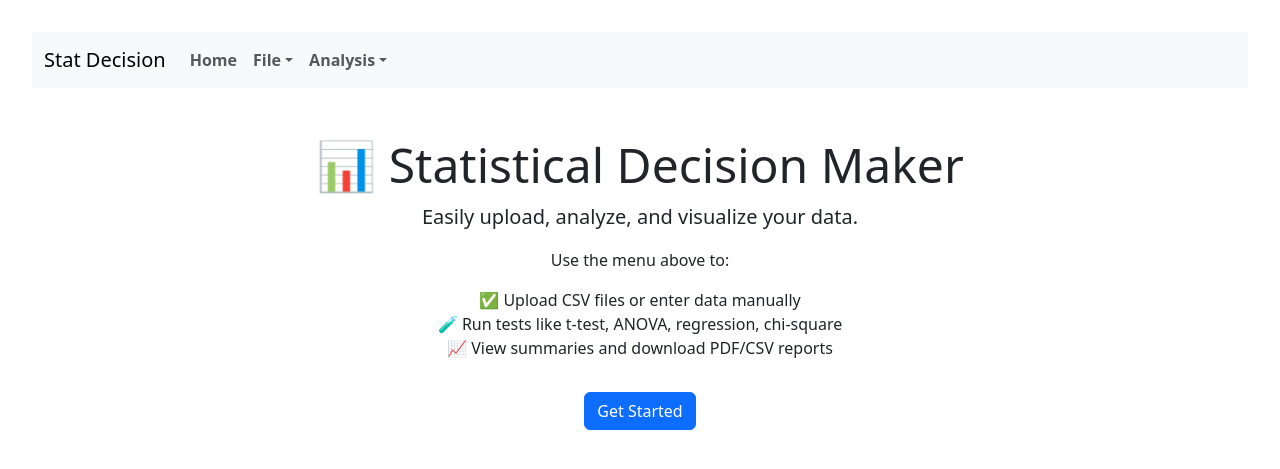
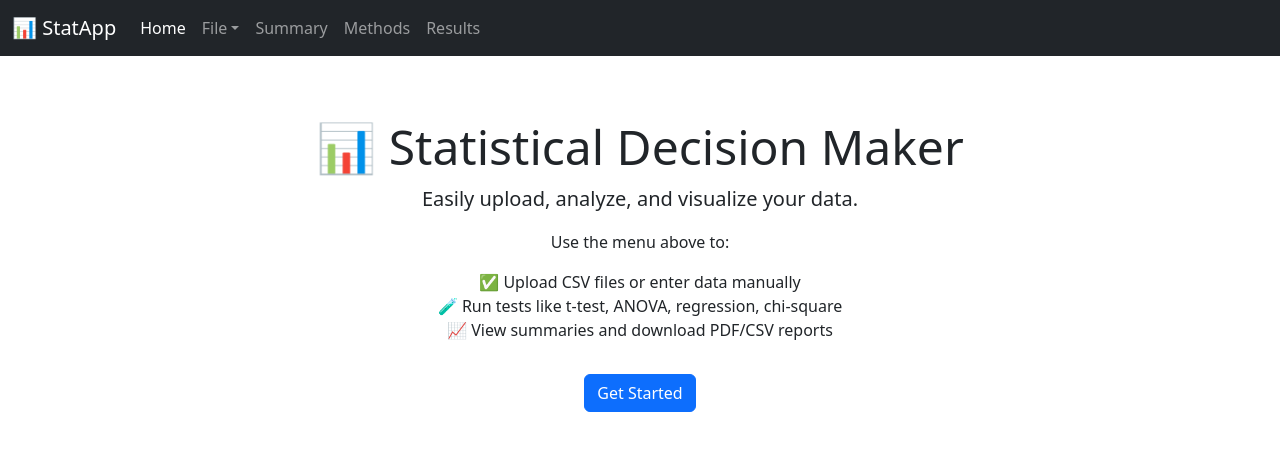
Before and after one commit to Kidanedg/stat-decision-maker, a Flask app: page / in a window 1280 px wide. Shown: the top 469 px of the page. Run offline with Flask 3, Linux system fonts and the light colour scheme.

Commit message:
Update layout.html

```diff
--- a/templates/layout.html
+++ b/templates/layout.html
@@ -1,46 +1,52 @@
 <!DOCTYPE html>
 <html lang="en">
 <head>
-  <meta charset="UTF-8">
+  <meta charset="UTF-8" />
+  <meta name="viewport" content="width=device-width, initial-scale=1" />
   <title>Statistical Decision Maker</title>
-  <link rel="stylesheet" href="https://cdn.jsdelivr.net/npm/bootstrap@5.3.0/dist/css/bootstrap.min.css">
+  <link href="https://cdn.jsdelivr.net/npm/bootstrap@5.3.0/dist/css/bootstrap.min.css" rel="stylesheet">
   <style>
-    body { padding: 2rem; }
-    .nav-link { font-weight: bold; }
+    body {
+      padding-top: 70px;
+    }
   </style>
 </head>
 <body>
-  <nav class="navbar navbar-expand-lg navbar-light bg-light mb-4">
+  <nav class="navbar navbar-expand-lg navbar-dark bg-dark fixed-top">
     <div class="container-fluid">
-      <a class="navbar-brand" href="/">Stat Decision</a>
-      <div class="collapse navbar-collapse">
-        <ul class="navbar-nav">
-          <li class="nav-item"><a class="nav-link" href="/">Home</a></li>
+      <a class="navbar-brand" href="{{ url_for('home') }}">📊 StatApp</a>
+      <button class="navbar-toggler" type="button" data-bs-toggle="collapse" data-bs-target="#navbarNav">
+        <span class="navbar-toggler-icon"></span>
+      </button>
+      <div class="collapse navbar-collapse" id="navbarNav">
+        <ul class="navbar-nav me-auto">
+          <li class="nav-item"><a class="nav-link {% if request.endpoint == 'home' %}active{% endif %}" href="{{ url_for('home') }}">Home</a></li>
           <li class="nav-item dropdown">
-            <a class="nav-link dropdown-toggle" data-bs-toggle="dropdown" href="#">File</a>
+            <a class="nav-link dropdown-toggle {% if request.endpoint in ['upload', 'manual_entry'] %}active{% endif %}" href="#" role="button" data-bs-toggle="dropdown">File</a>
             <ul class="dropdown-menu">
-              <li><a class="dropdown-item" href="/summary">Upload & Summary</a></li>
-              <li><a class="dropdown-item" href="/timeseries">Time Series</a></li>
+              <li><a class="dropdown-item" href="{{ url_for('upload') }}">Upload CSV</a></li>
+              <li><a class="dropdown-item" href="{{ url_for('manual_entry') }}">Manual Entry</a></li>
             </ul>
           </li>
-          <li class="nav-item dropdown">
-            <a class="nav-link dropdown-toggle" data-bs-toggle="dropdown" href="#">Analysis</a>
-            <ul class="dropdown-menu">
-              <li><a class="dropdown-item" href="/t_tests">t/z Tests</a></li>
-              <li><a class="dropdown-item" href="/regression">Regression</a></li>
-              <li><a class="dropdown-item" href="/anova">ANOVA</a></li>
-              <li><a class="dropdown-item" href="/chi_square">Chi-Square</a></li>
-              <li><a class="dropdown-item" href="/correlation">Correlation</a></li>
-            </ul>
-          </li>
+          <li class="nav-item"><a class="nav-link {% if request.endpoint == 'summary' %}active{% endif %}" href="{{ url_for('summary') }}">Summary</a></li>
+          <li class="nav-item"><a class="nav-link {% if request.endpoint == 'methods' %}active{% endif %}" href="{{ url_for('methods') }}">Methods</a></li>
+          <li class="nav-item"><a class="nav-link {% if request.endpoint == 'results' %}active{% endif %}" href="{{ url_for('results') }}">Results</a></li>
         </ul>
       </div>
     </div>
   </nav>
 
-  <div class="container">
+  <main class="container">
+    {% with messages = get_flashed_messages() %}
+      {% if messages %}
+        {% for msg in messages %}
+          <div class="alert alert-info mt-2">{{ msg }}</div>
+        {% endfor %}
+      {% endif %}
+    {% endwith %}
+
     {% block content %}{% endblock %}
-  </div>
+  </main>
 
   <script src="https://cdn.jsdelivr.net/npm/bootstrap@5.3.0/dist/js/bootstrap.bundle.min.js"></script>
 </body>
```
